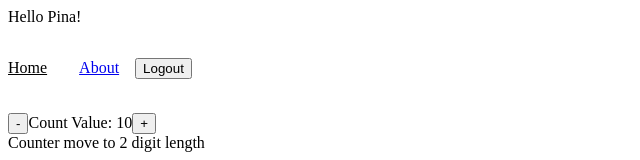
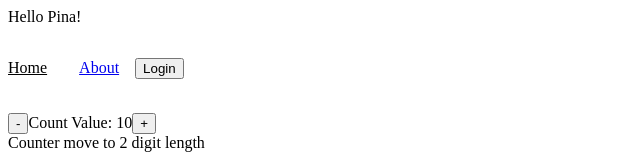
Before and after one commit to dimores28/-pinia-course, a Vue app: page / in a window 1280 px wide. Both pictures are taken after a click on the button "Logout". Shown: the top 160 px of the page, without its empty margins (0-640 px from the left). Built offline with nearby package versions, Linux system fonts and the light colour scheme.

Commit message:
storeToRefs

```diff
--- a/src/App.vue
+++ b/src/App.vue
@@ -4,7 +4,8 @@
     <nav>
       <router-link to="/">Home</router-link>
       <router-link to="/about">About</router-link>
-      <button @click="logout">Logout</button>
+      <button @click="logout" v-if="authStore.isAuthenticated">Logout</button>
+      <button @click="login" v-else>Login</button>
     </nav>
   </div>
   <router-view></router-view>
@@ -18,6 +19,18 @@ function logout() {
   authStore.$patch((state) => {
     (state.isAuthenticated = false), (state.user = {});
   });
+}
+
+function login() {
+  // authStore.$patch((state) => {
+  //   (state.isAuthenticated = true),
+  //     (state.user = {
+  //       name: "Sarthak",
+  //       email: "arthak@bitfumes.com"
+  //     });
+  // });
+
+  authStore.$reset();
 }
 </script>
 
--- a/src/views/HomeView.vue
+++ b/src/views/HomeView.vue
@@ -1,15 +1,16 @@
 <template>
   <main>
-    <div v-if="authStore.isAuthenticated">
-      User name is: {{ authStore.user.name }}
-    </div>
+    <div v-if="isAuthenticated">User name is: {{ user.name }}</div>
     <v-counter />
   </main>
 </template>
 
 <script setup>
+import { storeToRefs } from "pinia";
 import { useAuthStore } from "@/stores/auth";
 import vCounter from "@/components/Counter.vue";
 
 const authStore = useAuthStore();
+
+const { isAuthenticated, user } = storeToRefs(authStore);
 </script>
```
